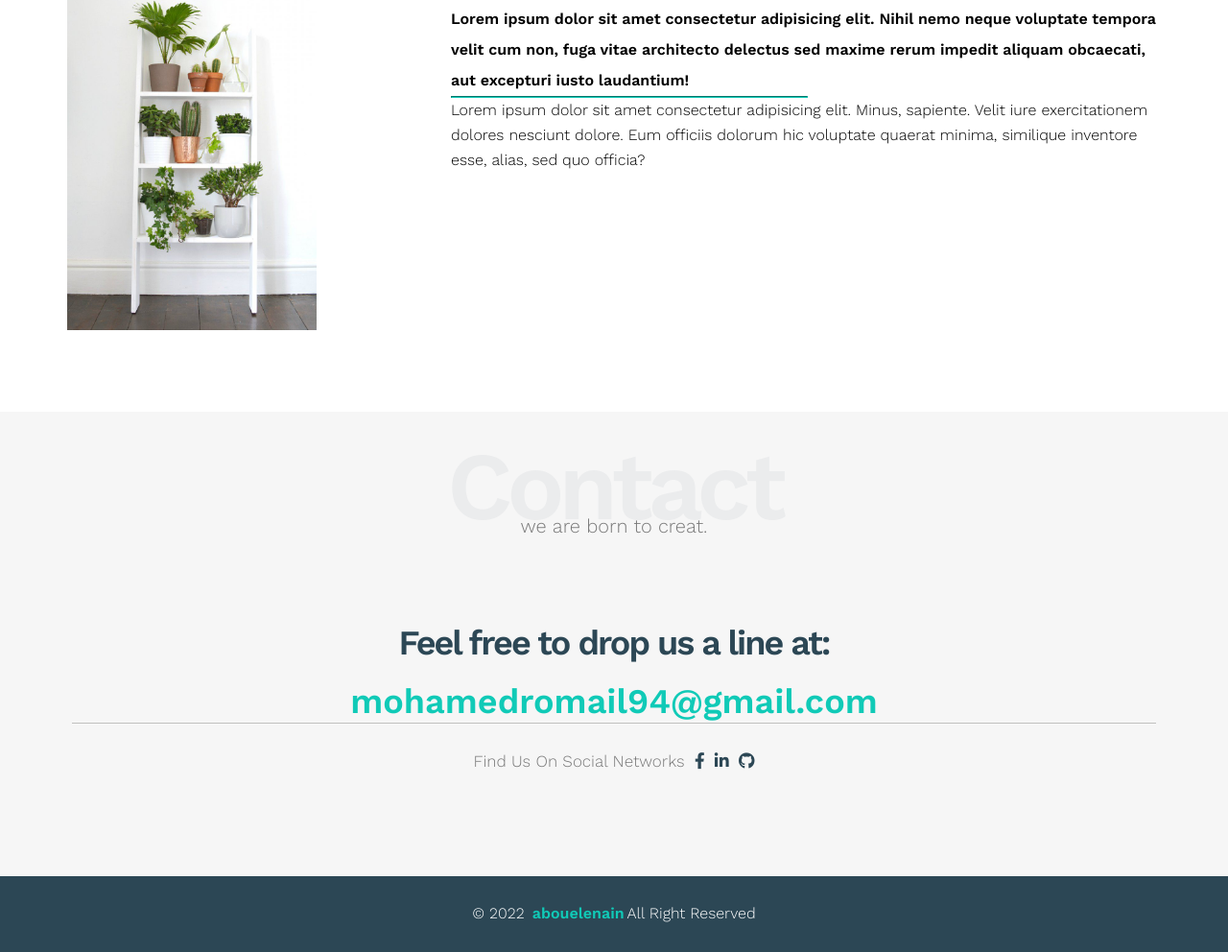
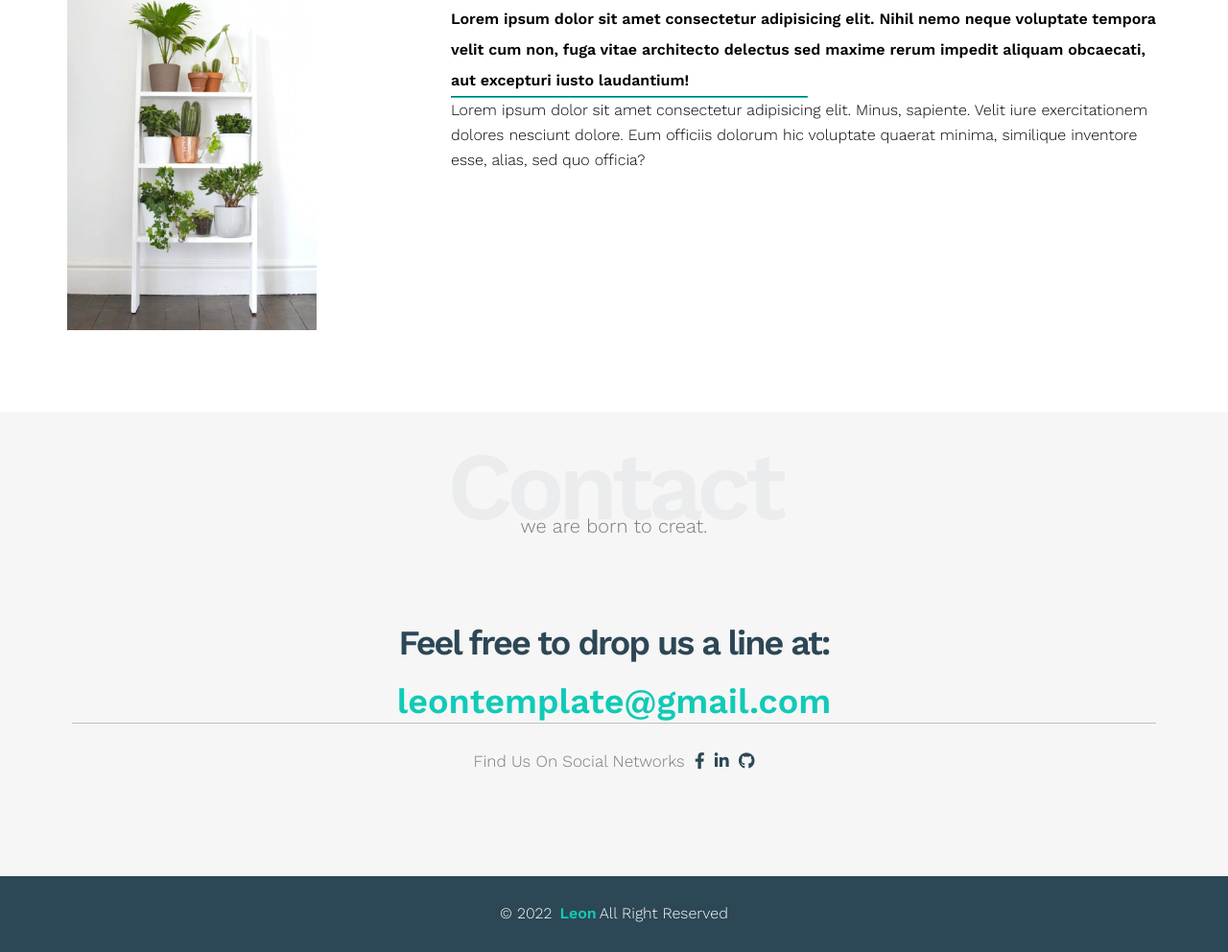
Before and after one commit to Mohamedfawzy3/lean-Template, a plain HTML site: page index.html in a window 1280 px wide. Shown: the part 2760-3752 px from the top of the page at 96% size. Drawn offline with nearby package versions, Linux system fonts and the light colour scheme.

Commit message:
footer change

```diff
--- a/index.html
+++ b/index.html
@@ -224,7 +224,7 @@
         <p>we are born to creat.</p>
         <div class="contact-main">
           <p>Feel free to drop us a line at:</p>
-          <div><a href="#" target="_blank">mohamedromail94@gmail.com</a></div>
+          <div><a href="#" target="_blank">leontemplate@gmail.com</a></div>
 
           <div class="social-contact">
             Find Us On Social Networks
@@ -237,7 +237,7 @@
     </section>
     <footer>
       <div class="container">
-        <div>© 2022 <span>abouelenain</span>All Right Reserved</div>
+        <div>© 2022 <span>Leon</span>All Right Reserved</div>
       </div>
     </footer>
     <script src="js/main.js"></script>
```
Also changed, not shown: 1 other file.
